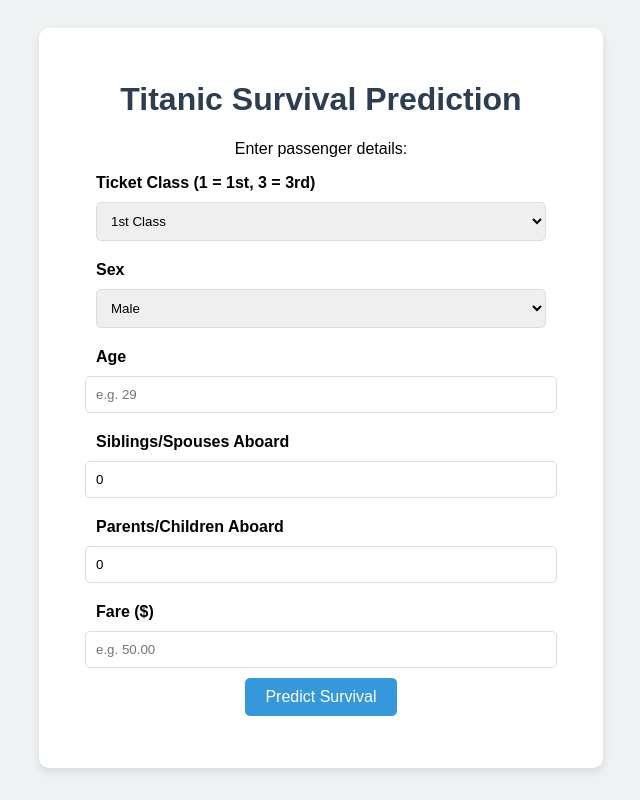
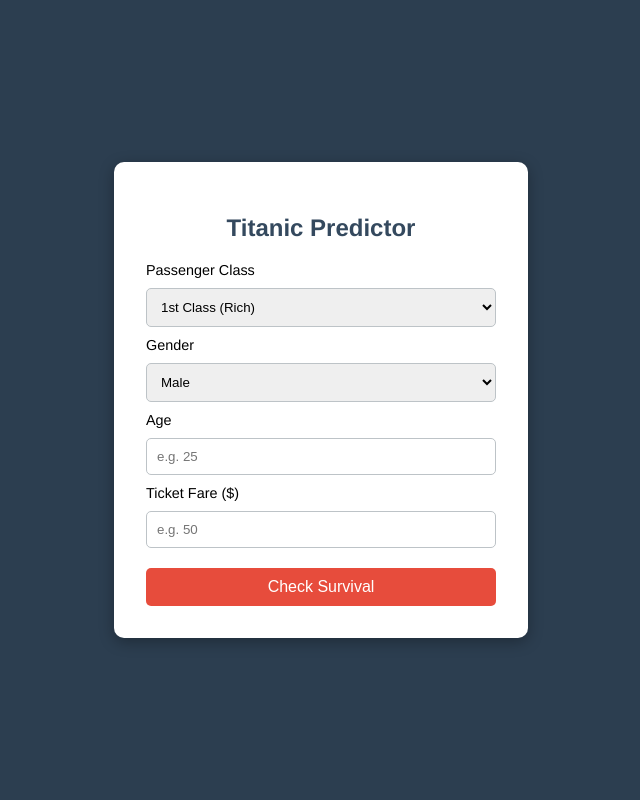
Before and after one commit to Olamide-Olaleye/Titanic_Project_OlamideOlaleye_22CG031922, a Flask app: page / in a window 1280 px wide. Shown: the whole page, without its empty margins (319-959 px from the left). Run offline with Flask 3, Linux system fonts and the light colour scheme.

Commit message:
added new file

```diff
--- a/Titanic_hosted_webGUI_link.txt
+++ b/Titanic_hosted_webGUI_link.txt
@@ -0,0 +1,6 @@
+Name: Olamide Olaleye
+Matric number: 22CG031922
+Machine learning algorithm used: Random Forest Classifier
+Model persistence model: Pickle.
+url link: https://breastcancer-project-olamideolaleye.onrender.com
+github link: https://github.com/Olamide-Olaleye/Titanic_Project_OlamideOlaleye_22CG031922.git
--- a/app.py
+++ b/app.py
@@ -5,15 +5,15 @@ import os
 
 app = Flask(__name__)
 
-# Load the trained Titanic model (Renamed)
-model_filename = 'titanic_survival_model.pkl'
+# Correct path: Look inside the 'model' folder
+model_path = os.path.join('model', 'titanic_survival_model.pkl')
 
-if os.path.exists(model_filename):
-    with open(model_filename, 'rb') as f:
+# Load Model
+if os.path.exists(model_path):
+    with open(model_path, 'rb') as f:
         model = pickle.load(f)
 else:
-    # Error message updated to reflect new script name 'model_building.py'
-    print(f"Error: '{model_filename}' not found. Please run 'python model_building.py' first.")
+    print(f"Error: Model not found at {model_path}. Run model/model_building.py first.")
     model = None
 
 @app.route('/')
@@ -22,31 +22,38 @@ def home():
 
 @app.route('/predict', methods=['POST'])
 def predict():
-    if model is None:
-        return render_template('index.html', prediction_text='Error: Model not loaded.')
+    if not model:
+        return render_template('index.html', prediction_text="Error: Model is missing.")
 
     try:
-        # Extract data from form
+        # 1. Retrieve inputs
         pclass = int(request.form['Pclass'])
-        sex = int(request.form['Sex']) # 0 for male, 1 for female
+        sex = int(request.form['Sex']) # 0 for Male, 1 for Female
         age = float(request.form['Age'])
-        sibsp = int(request.form['SibSp'])
-        parch = int(request.form['Parch'])
         fare = float(request.form['Fare'])
 
-        # Create array for the model
-        features = np.array([[pclass, sex, age, sibsp, parch, fare]])
+        # 2. Prepare features
+        features = np.array([[pclass, sex, age, fare]])
 
-        # Make prediction
-        prediction = model.predict(features)
+        # 3. Predict
+        prediction = model.predict(features)[0]
+        probability = model.predict_proba(features)[0][1] * 100
 
-        # 0 = Did not survive, 1 = Survived
-        output = 'Survived' if prediction[0] == 1 else 'Did Not Survive'
+        # 4. Format Output
+        if prediction == 1:
+            result_text = f"SURVIVED (Probability: {probability:.1f}%)"
+            css_class = "safe"
+        else:
+            result_text = f"DID NOT SURVIVE (Probability: {probability:.1f}%)"
+            css_class = "danger"
 
-        return render_template('index.html', prediction_text='Prediction: The passenger likely {}'.format(output))
+        return render_template('index.html',
+                             prediction_text=result_text,
+                             result_class=css_class)
 
     except Exception as e:
-        return render_template('index.html', prediction_text='Error: {}'.format(e))
+        return render_template('index.html', prediction_text=f"Error: {e}")
 
 if __name__ == "__main__":
-    app.run(debug=True)
+    port = int(os.environ.get('PORT', 5000))
+    app.run(host='0.0.0.0', port=port)
--- a/requirements.txt
+++ b/requirements.txt
@@ -1,4 +1,5 @@
-Flask==3.0.0
+Flask
 scikit-learn
+pandas
 numpy
-pandas
+gunicorn
--- a/templates/index.html
+++ b/templates/index.html
@@ -3,57 +3,51 @@
 <head>
     <meta charset="UTF-8">
     <meta name="viewport" content="width=device-width, initial-scale=1.0">
-    <title>Titanic Survival Predictor</title>
+    <title>Titanic Survival AI</title>
     <style>
-        body { font-family: sans-serif; background-color: #eef2f3; padding: 20px; text-align: center; }
-        .container { background: white; max-width: 500px; margin: auto; padding: 2rem; border-radius: 10px; box-shadow: 0 4px 8px rgba(0,0,0,0.1); }
-        h1 { color: #2c3e50; }
-        select, input { width: 90%; padding: 10px; margin: 10px 0; border: 1px solid #ddd; border-radius: 5px; }
-        button { background-color: #3498db; color: white; padding: 10px 20px; border: none; border-radius: 5px; cursor: pointer; font-size: 16px; }
-        button:hover { background-color: #2980b9; }
-        .result { margin-top: 20px; font-weight: bold; color: #2c3e50; font-size: 1.2rem; }
-        label { display: block; text-align: left; margin-left: 5%; font-weight: bold; margin-top: 10px; }
+        body { font-family: 'Helvetica Neue', Arial, sans-serif; background: #2c3e50; display: flex; justify-content: center; align-items: center; height: 100vh; margin: 0; }
+        .container { background: white; padding: 2rem; border-radius: 10px; width: 350px; text-align: center; box-shadow: 0 4px 15px rgba(0,0,0,0.3); }
+        h2 { color: #34495e; margin-bottom: 20px; }
+        select, input { width: 100%; padding: 10px; margin: 10px 0; border: 1px solid #bdc3c7; border-radius: 5px; box-sizing: border-box; }
+        button { width: 100%; padding: 10px; background-color: #e74c3c; color: white; border: none; border-radius: 5px; cursor: pointer; font-size: 16px; margin-top: 10px; }
+        button:hover { background-color: #c0392b; }
+        .result { margin-top: 20px; padding: 10px; border-radius: 5px; font-weight: bold; }
+        .safe { background-color: #2ecc71; color: white; }
+        .danger { background-color: #7f8c8d; color: white; }
     </style>
 </head>
 <body>
+    <div class="container">
+        <h2>Titanic Predictor</h2>
+        <form action="/predict" method="post">
 
-    <div class="container">
-        <h1>Titanic Survival Prediction</h1>
-        <p>Enter passenger details:</p>
-
-        <form action="/predict" method="post">
-            <label>Ticket Class (1 = 1st, 3 = 3rd)</label>
+            <label style="float: left; font-size: 0.9em;">Passenger Class</label>
             <select name="Pclass" required>
-                <option value="1">1st Class</option>
-                <option value="2">2nd Class</option>
-                <option value="3">3rd Class</option>
+                <option value="1">1st Class (Rich)</option>
+                <option value="2">2nd Class (Middle)</option>
+                <option value="3">3rd Class (Poor)</option>
             </select>
 
-            <label>Sex</label>
+            <label style="float: left; font-size: 0.9em;">Gender</label>
             <select name="Sex" required>
                 <option value="0">Male</option>
                 <option value="1">Female</option>
             </select>
 
-            <label>Age</label>
-            <input type="number" name="Age" step="0.1" placeholder="e.g. 29" required>
+            <label style="float: left; font-size: 0.9em;">Age</label>
+            <input type="number" name="Age" placeholder="e.g. 25" required>
 
-            <label>Siblings/Spouses Aboard</label>
-            <input type="number" name="SibSp" value="0" required>
+            <label style="float: left; font-size: 0.9em;">Ticket Fare ($)</label>
+            <input type="number" name="Fare" placeholder="e.g. 50" required>
 
-            <label>Parents/Children Aboard</label>
-            <input type="number" name="Parch" value="0" required>
-
-            <label>Fare ($)</label>
-            <input type="number" name="Fare" step="0.01" placeholder="e.g. 50.00" required>
-
-            <button type="submit">Predict Survival</button>
+            <button type="submit">Check Survival</button>
         </form>
 
-        <div class="result">
+        {% if prediction_text %}
+        <div class="result {{ result_class }}">
             {{ prediction_text }}
         </div>
+        {% endif %}
     </div>
-
 </body>
 </html>
```
Also changed, not shown: model/model_building.py (+40 -16 lines), 1 other file.
